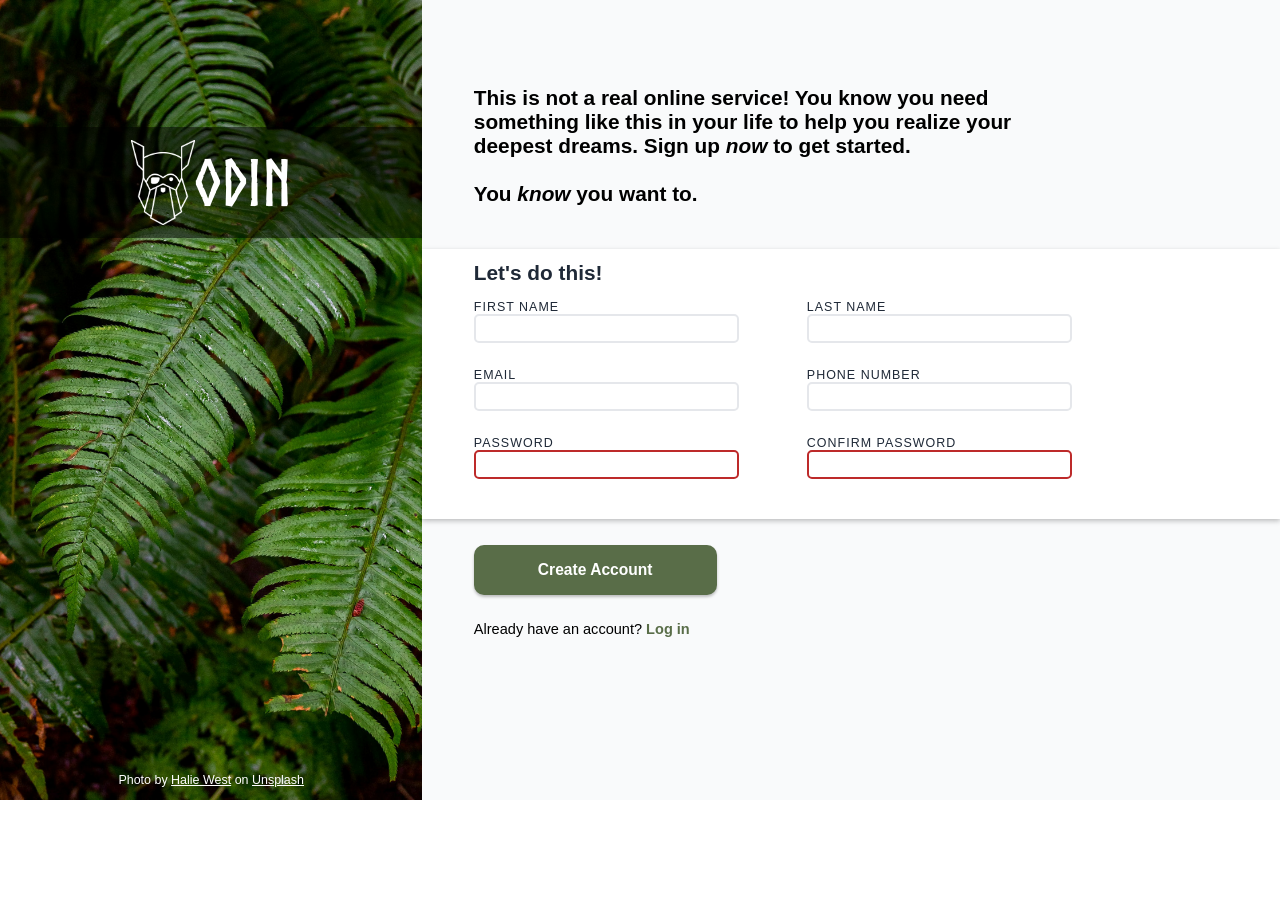
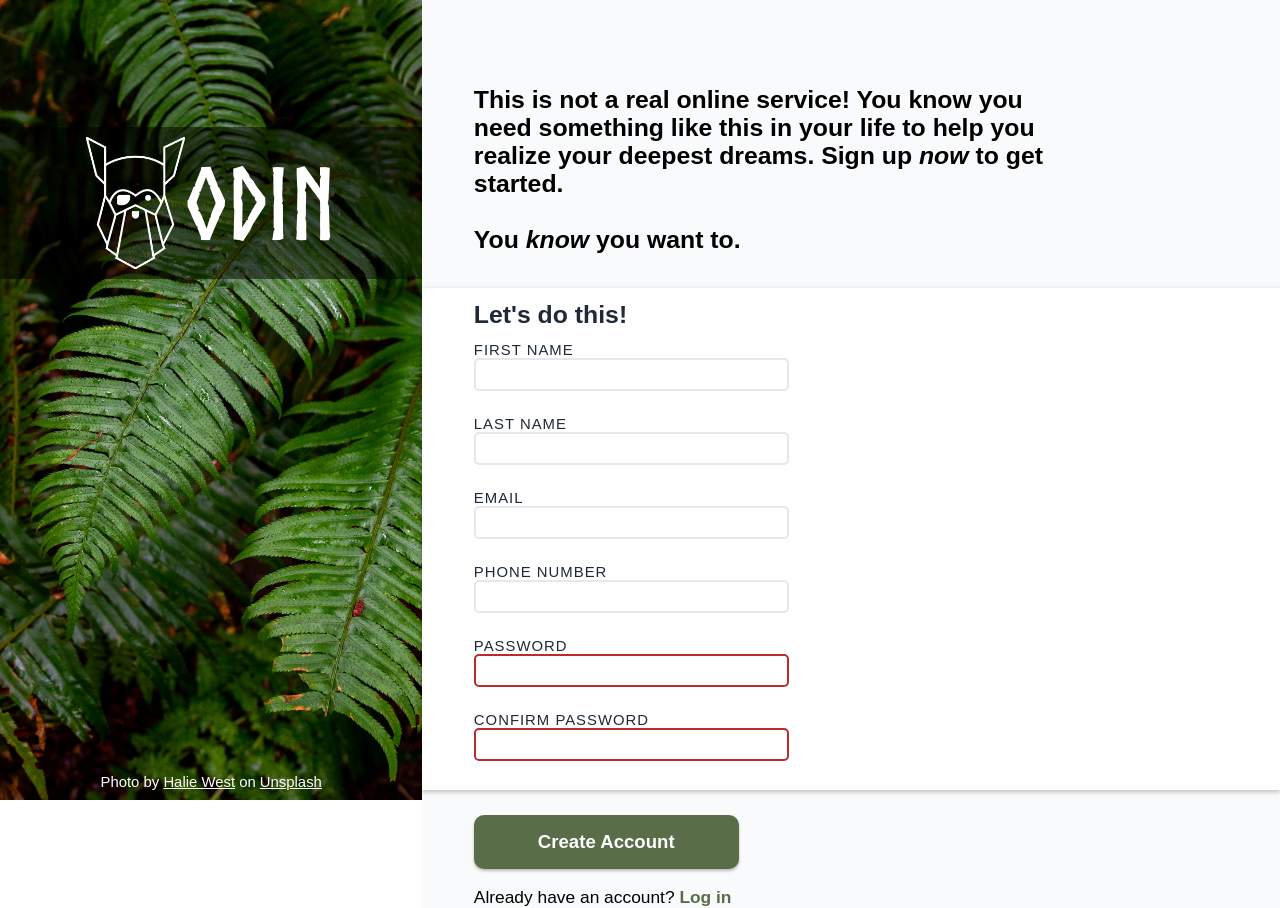
Before and after one commit to jameslafontaine/odin-signup-form, a plain HTML site: page index.html in a window 1280 px wide. Before the commit the page ends 800 px from the top, so only its background shows below. Drawn offline with Linux system fonts and the light colour scheme.

Commit message:
Fine tune styling for better presentation
The website looked worse than expected when viewed on my Windows
Chrome browser since I had been building it on my WSL2 Chromium
browser. I had kept this in windowed fullscreen and thus the true
presentation of the website wasn't being accurately reflected.

I tweaked the base font size and some padding / margins to allow
the website to better reflect the intended design. A link to the live
demo is now also present in the README.

```diff
--- a/css/styles.css
+++ b/css/styles.css
@@ -13,7 +13,7 @@
 
   --width-sidebar: 33%;
   --width-form: calc(100% - var(--width-sidebar));
-  --font-size-base: 1.3rem;
+  --font-size-base: 1.55rem;
 }
 
 * {
@@ -34,8 +34,8 @@ body {
 
 .sidebar-container {
   --color-sidebar-text: white;
-  --size-banner-content: 4rem;
-  --spacing-small: calc(var(--size-banner-content) * 0.2);
+  --font-size-banner: calc(var(--font-size-base) * 4);
+  --spacing-small: calc(var(--font-size-banner) * 0.1);
 
   display: flex;
   flex-direction: column;
@@ -56,6 +56,7 @@ body {
 
 
 .odin-banner {
+
   display: flex;
   justify-content: center;
   align-items: center;
@@ -67,11 +68,11 @@ body {
   background-color: rgba(0, 0, 0, 0.5);
 
   font-family: "odin-font", sans-serif;
-  font-size: var(--size-banner-content);
+  font-size: var(--font-size-banner);
 }
 
 .odin-banner img {
-  width: var(--size-banner-content);
+  width: var(--font-size-banner);
 }
 
 .image-credit {
@@ -98,6 +99,7 @@ body {
   --border-input-focus: 2px solid #1d4ed8;
   --shadow-input-focus: 0 2px 3px rgba(0, 0, 0, 0.25);
   --border-input-invalid: 2px solid #bd2a2a;
+  --border-input-valid: 2px solid var(--color-btn-bg);
   --padding-left: 6%;
 
   --theme-name: "light";
@@ -122,7 +124,7 @@ body {
 }
 
 .signup-form {
-  margin-top: 5%;
+  margin-top: 4%;
 }
 
 .signup-box>p {
@@ -133,18 +135,19 @@ body {
   background-color: var(--color-form-bg);
   box-shadow: var(--shadow-signup-box);
   padding-top: 1.5%;
-  padding-bottom: 3%;
-  padding-right: 10%
+  padding-bottom: 2%;
+  padding-right: 20%
 }
 
 .input-container {
   margin-top: 2%;
   margin-bottom: 3%;
+  margin-right: 5%;
   display: flex;
   flex-flow: row wrap;
 
   justify-content: flex-start;
-  gap: 2rem 7rem;
+  gap: 2rem 8rem;
 }
 
 .signup-form label {
@@ -177,8 +180,9 @@ input[type="password"]:invalid {
   border: var(--border-input-invalid);
 }
 
-
-
+input[type="password"]:valid {
+  border: var(--border-input-valid);
+}
 
 .button-row {
   margin-top: 3%;
@@ -205,7 +209,7 @@ input[type="password"]:invalid {
 
 
 .login-link {
-  margin-top: 3%;
+  margin-top: 2%;
 
   font-size: calc(0.7 * var(--font-size-base));
 }
```
Also changed, not shown: 1 other file.
